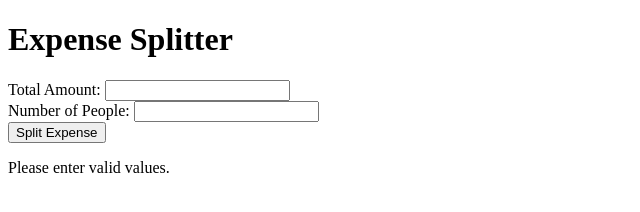
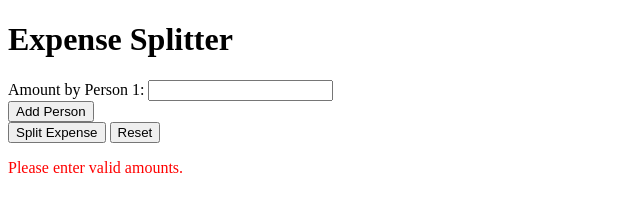
Before and after one commit to pragunsrv/Expense-Tracker, a plain HTML site: page index.html in a window 1280 px wide. Both pictures are taken after a click on the button "Split Expense". Shown: the whole page, without its empty margins (0-640 px from the left). Drawn offline with Linux system fonts and the light colour scheme.

Commit message:
Added Reset Button, and Dynamic Individual Expense Tracker

```diff
--- a/index.html
+++ b/index.html
@@ -3,18 +3,22 @@
 <head>
     <meta charset="UTF-8">
     <meta name="viewport" content="width=device-width, initial-scale=1.0">
-    <title>Basic Expense Splitter</title>
+    <title>Expense Splitter with Individual Contributions</title>
 </head>
 <body>
     <h1>Expense Splitter</h1>
-    <label for="totalAmount">Total Amount: </label>
-    <input type="number" id="totalAmount" required>
-    <br>
-    <label for="numPeople">Number of People: </label>
-    <input type="number" id="numPeople" required>
+    <div id="contributions">
+        <div>
+            <label for="amount1">Amount by Person 1: </label>
+            <input type="number" id="amount1" required>
+        </div>
+    </div>
+    <button onclick="addPerson()">Add Person</button>
     <br>
     <button onclick="splitExpense()">Split Expense</button>
+    <button onclick="resetFields()">Reset</button>
     <p id="result"></p>
+    <p id="error" style="color: red;"></p>
     <script src="script.js"></script>
 </body>
 </html>
--- a/script.js
+++ b/script.js
@@ -1,11 +1,42 @@
+let personCount = 1;
+
+function addPerson() {
+    personCount++;
+    const contributionsDiv = document.getElementById('contributions');
+    const newPersonDiv = document.createElement('div');
+    newPersonDiv.innerHTML = `<label for="amount${personCount}">Amount by Person ${personCount}: </label><input type="number" id="amount${personCount}" required>`;
+    contributionsDiv.appendChild(newPersonDiv);
+}
+
 function splitExpense() {
-    const totalAmount = parseFloat(document.getElementById('totalAmount').value);
-    const numPeople = parseInt(document.getElementById('numPeople').value);
+    let totalAmount = 0;
+    for (let i = 1; i <= personCount; i++) {
+        const amount = parseFloat(document.getElementById(`amount${i}`).value);
+        if (!isNaN(amount)) {
+            totalAmount += amount;
+        } else {
+            document.getElementById('error').innerText = 'Please enter valid amounts.';
+            document.getElementById('result').innerText = '';
+            return;
+        }
+    }
 
-    if (!isNaN(totalAmount) && !isNaN(numPeople) && numPeople > 0) {
-        const amountPerPerson = totalAmount / numPeople;
+    if (totalAmount > 0) {
+        const amountPerPerson = totalAmount / personCount;
         document.getElementById('result').innerText = `Each person should pay: $${amountPerPerson.toFixed(2)}`;
+        document.getElementById('error').innerText = '';
     } else {
-        document.getElementById('result').innerText = 'Please enter valid values.';
+        document.getElementById('error').innerText = 'Please enter valid amounts.';
     }
 }
+
+function resetFields() {
+    document.getElementById('contributions').innerHTML = `
+        <div>
+            <label for="amount1">Amount by Person 1: </label>
+            <input type="number" id="amount1" required>
+        </div>`;
+    personCount = 1;
+    document.getElementById('result').innerText = '';
+    document.getElementById('error').innerText = '';
+}
```
